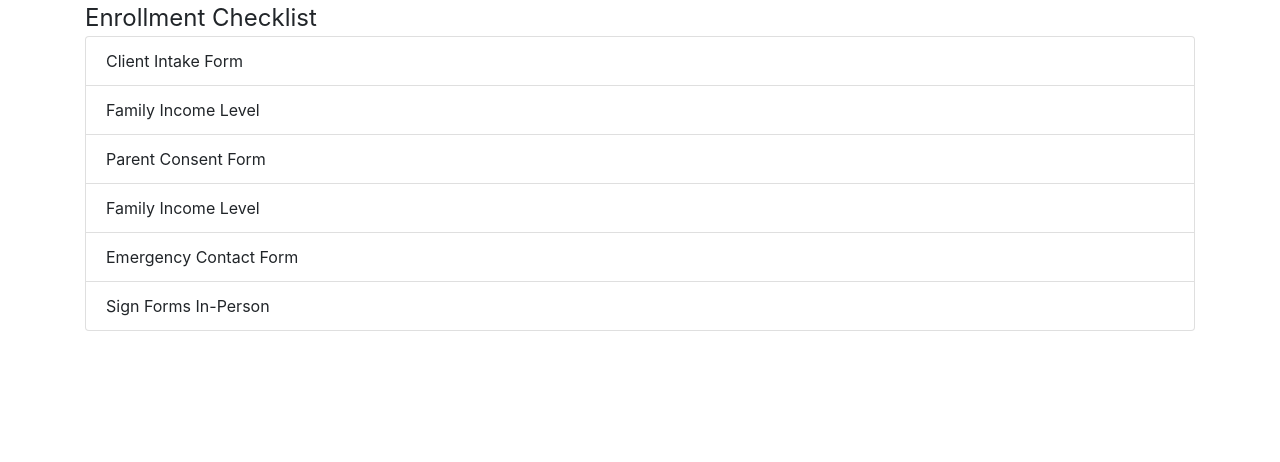
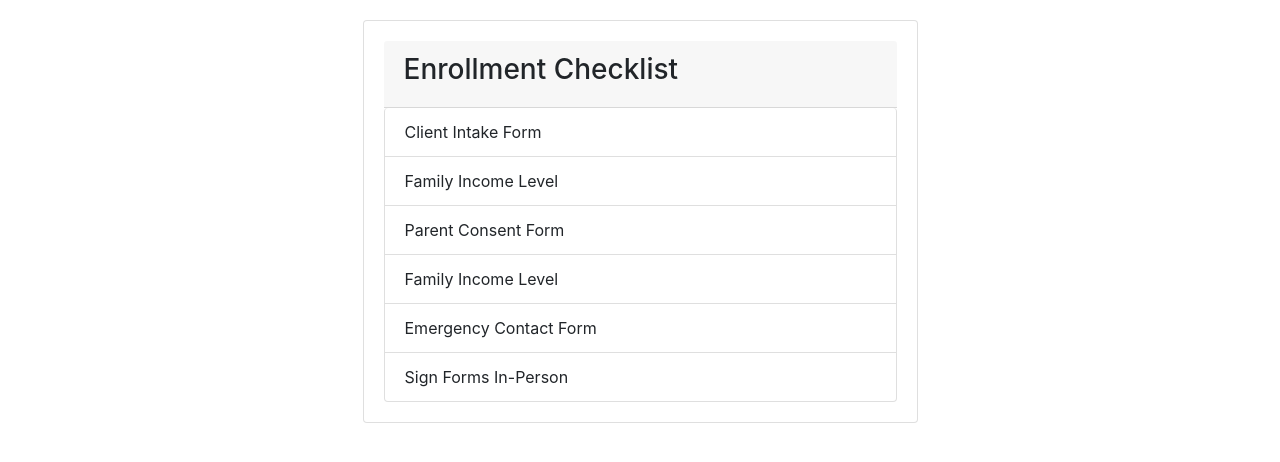
Before and after one commit to Chicago18/team-9, a Flask app: template templates/enrollment.html in a window 1280 px wide. Shown: the part 76-538 px from the top of the page. Run offline with Flask 2, Linux system fonts and the light colour scheme; the template is opened without the code that fills it, so the values that code supplies are empty; some libraries are stand-ins or nearby versions.

Commit message:
enrollment checklist

```diff
--- a/templates/enrollment.html
+++ b/templates/enrollment.html
@@ -15,6 +15,14 @@
     <script src="https://cdnjs.cloudflare.com/ajax/libs/popper.js/1.14.3/umd/popper.min.js" integrity="sha384-ZMP7rVo3mIykV+2+9J3UJ46jBk0WLaUAdn689aCwoqbBJiSnjAK/l8WvCWPIPm49" crossorigin="anonymous"></script>
     <link rel="stylesheet" href="https://stackpath.bootstrapcdn.com/bootstrap/4.1.3/css/bootstrap.min.css" integrity="sha384-MCw98/SFnGE8fJT3GXwEOngsV7Zt27NXFoaoApmYm81iuXoPkFOJwJ8ERdknLPMO" crossorigin="anonymous">
     <script src="https://stackpath.bootstrapcdn.com/bootstrap/4.1.3/js/bootstrap.min.js" integrity="sha384-ChfqqxuZUCnJSK3+MXmPNIyE6ZbWh2IMqE241rYiqJxyMiZ6OW/JmZQ5stwEULTy" crossorigin="anonymous"></script>
+    <style>
+    .list-group-item:hover{
+       background-color: LightGray;
+    }
+    .list-group-item:active{
+       background-color: LightGray;
+    }
+    </style>
 
   </head>
 
@@ -31,8 +39,13 @@
       </div>
     </nav>
 
-    <div class="container">
-      <span style="font-size:24px;">Enrollment Checklist</span>
+    <div class="container align-middle">
+      <div class="row h-100">
+      <div class="col-sm-12 my-auto" style="padding-top:20px">
+      <div class="card card-body w-50 mx-auto" >
+              <div class="card-header">
+    <h3>Enrollment Checklist</h3>
+  </div>
       <ul class="list-group">
         <li class="list-group-item">Client Intake Form</li>
         <li class="list-group-item">Family Income Level</li>
@@ -40,8 +53,18 @@
         <li class="list-group-item">Family Income Level</li>
         <li class="list-group-item">Emergency Contact Form</li>
         <li class="list-group-item">Sign Forms In-Person</li>
-      </ul>
+      </ul></div>
+        </div>
     </div>
+
+    </div>
+
+    <script>
+      $( ".list-group-item" ).on( "click", function() {
+        $( this ).toggleClass( "list-group-item-success" );
+      });
+      if (!$(".list-group-item").hasClass("list-group-item-success")) {
+    </script>
 
 
     <!-- Footer
```
